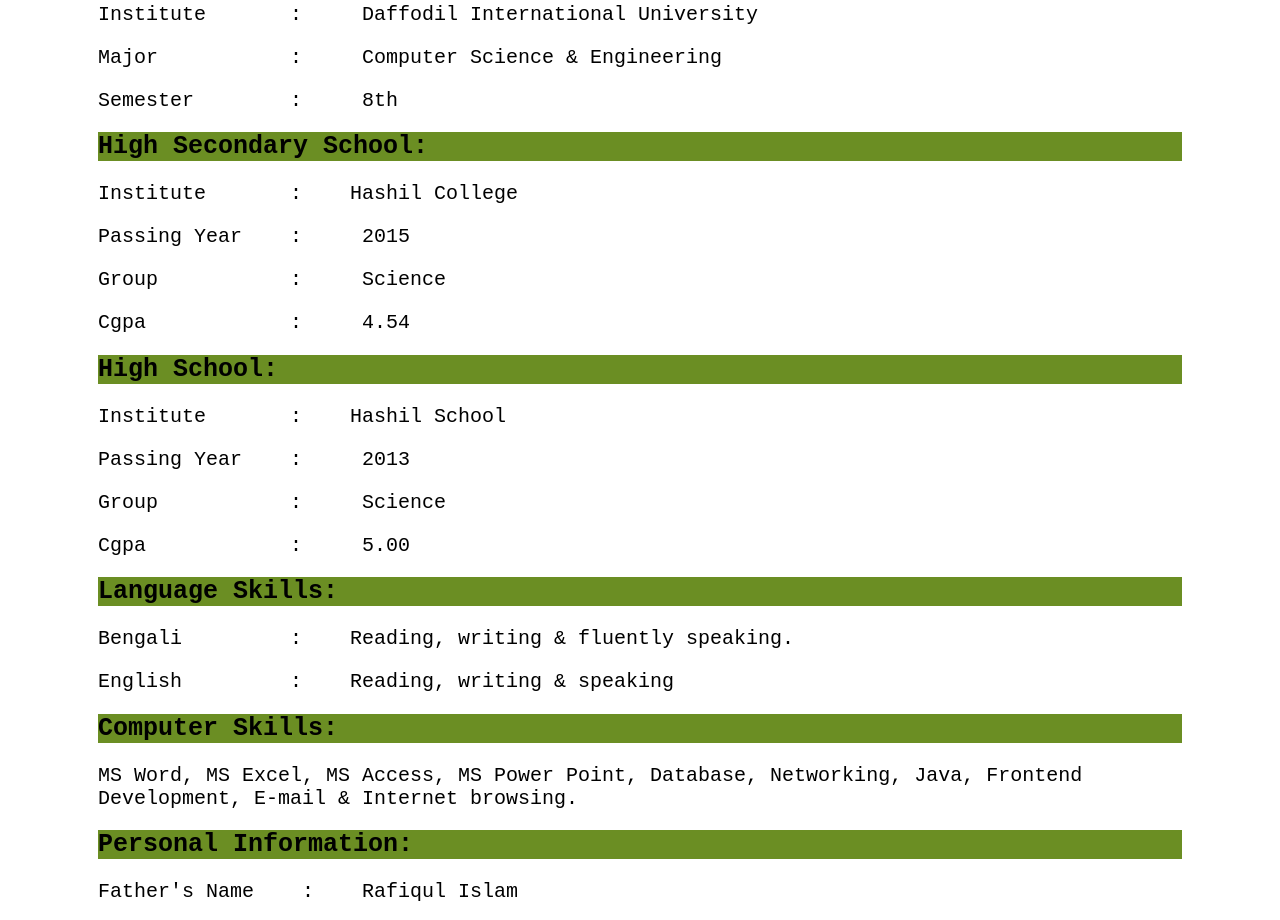
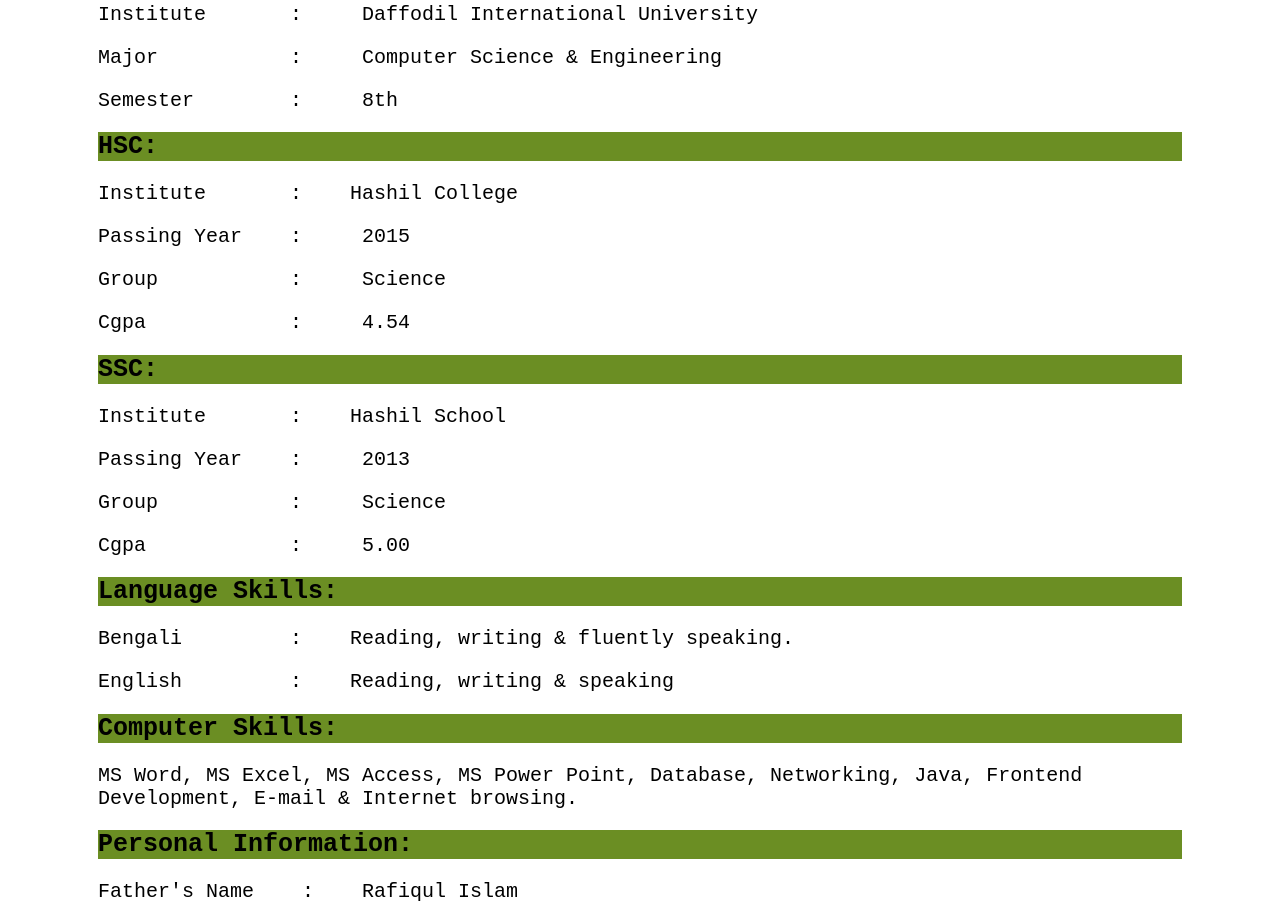
Before and after one commit to rakibul15/Cv_With_html_and-css, a plain HTML site: page index.html in a window 1280 px wide. Shown: the part 810-1730 px from the top of the page. Drawn offline with Linux system fonts and the light colour scheme.

Commit message:
Update index.html

```diff
--- a/index.html
+++ b/index.html
@@ -41,7 +41,7 @@
   </div>
 
 <div class="College">
-    <h2>High Secondary School:</h2>
+    <h2>HSC:</h2>
     <pre>Institute       :    Hashil College</pre></p>
   <p><pre>Passing Year    :     2015</pre></p>
   <p><pre>Group           :     Science</pre></p>
@@ -49,7 +49,7 @@
 
   </div>
 <div class="High_School">
-    <h2>High School:</h2>
+    <h2>SSC:</h2>
     <pre>Institute       :    Hashil School</pre></p>
   <p><pre>Passing Year    :     2013</pre></p>
   <p><pre>Group           :     Science</pre></p>
```
